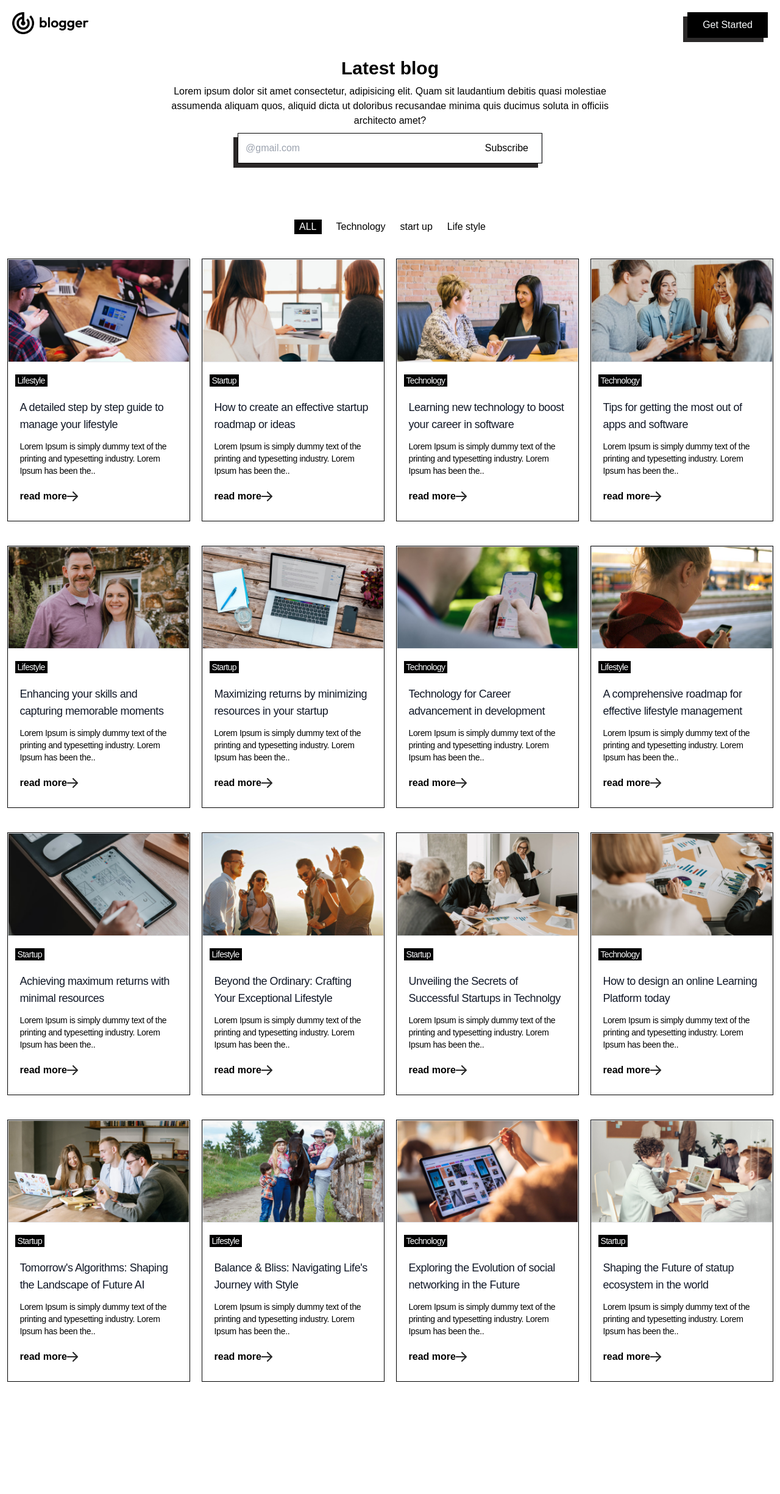
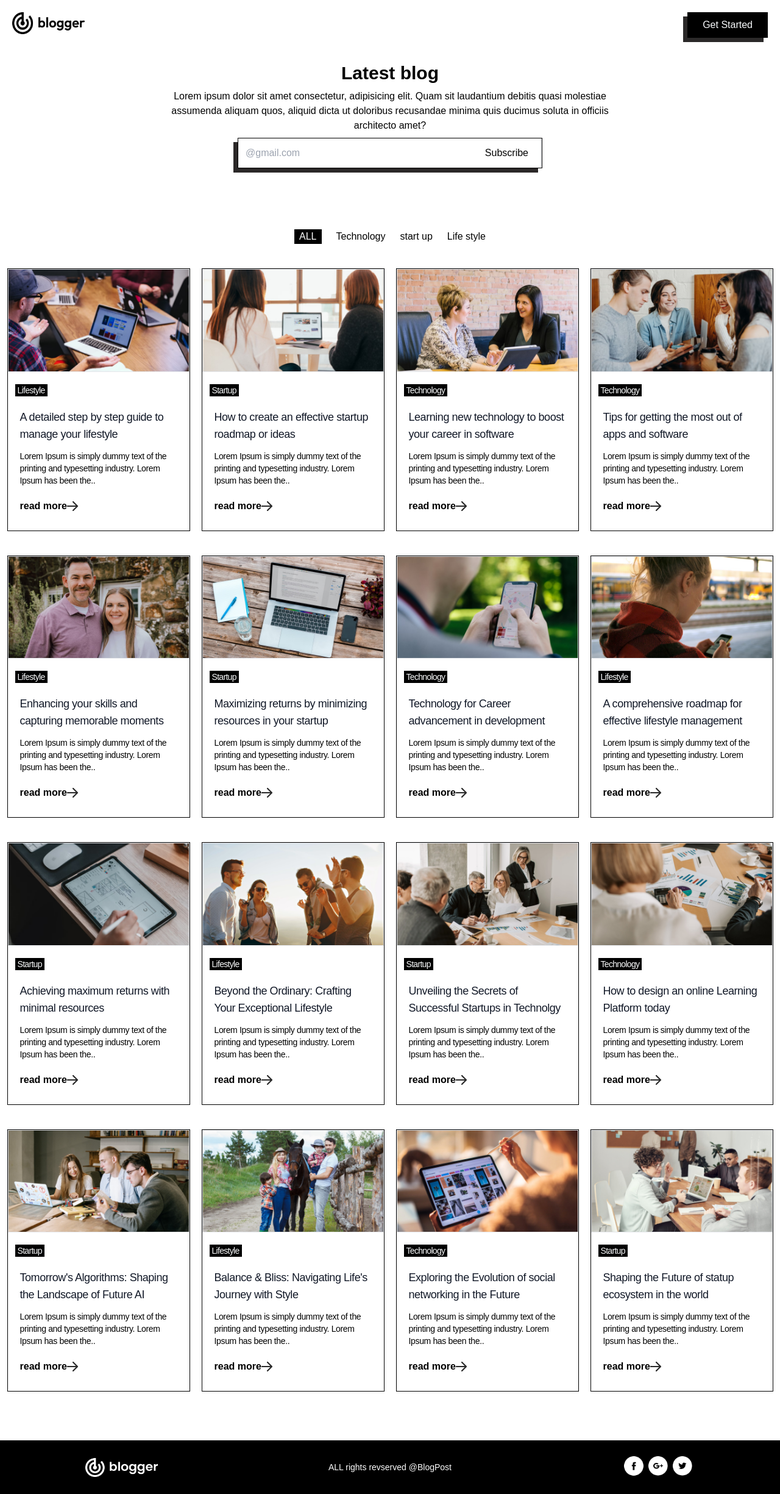
Before and after one commit to Ebin746/Next_blog, a Next.js app: page / in a window 1280 px wide. Shown: the whole page at 61% size. Before the commit the page ends 2346 px from the top, so only its background shows below. Built offline with nearby package versions, Linux system fonts and the light colour scheme.

Commit message:
feat: Add Footer component and adjust BlogItem width; update Header styles

```diff
--- a/src/app/page.tsx
+++ b/src/app/page.tsx
@@ -2,12 +2,14 @@ import React from 'react';
 import Header from '@/components/Header';
 import BlogItem from "@/components/BlogItem";
 import BlogList from "@/components/BlogList";
+import Footer from "@/components/Footer"
 const page = () => {
   return (
 
     <>
     <Header/>
 <BlogList/>
+<Footer/>
     </>
   )
 }
--- a/src/components/BlogItem.jsx
+++ b/src/components/BlogItem.jsx
@@ -12,7 +12,7 @@ const BlogItem = (
 }
 ) => {
   return (
-    <div className="max-w-[330px] sm:max-w-[300px] bg-white border border-black hover:shadow-[-7px_7px_1px_#000000]">
+    <div className="max-w-[270px] sm:max-w-[300px] bg-white border border-black hover:shadow-[-7px_7px_1px_#000000]">
       <Image
         src={image}
         width={400}
--- /dev/null
+++ b/src/components/Footer.jsx
@@ -0,0 +1,18 @@
+import React from 'react'
+import {assets} from "../../public/assets/assets"
+import Image from 'next/image'
+const Footer = () => {
+  return (
+    <div className='py-6  flex justify-around items-center flex-col gap-2  sm:gap-0 sm:flex-row bg-black text-white'>
+        <Image src={assets.logo_light} alt="logo" width={120} />
+        <p className='text-sm '>ALL rights revserved @BlogPost</p>
+        <div className='flex '>
+        <Image src={assets.facebook_icon} width={40} alt="icon"/>
+        <Image src={assets.googleplus_icon} width={40} alt="icon"/>
+        <Image src={assets.twitter_icon} width={40} alt="icon"/>
+        </div>
+    </div>
+  )
+}
+
+export default Footer
--- a/src/components/Header.tsx
+++ b/src/components/Header.tsx
@@ -1,3 +1,4 @@
+"use client"
 import React from 'react'
 
 
@@ -8,10 +9,10 @@ const Header = () => {
     <div className="py-5 px-5 lg:px-17 sm:p-15 w-full ">
     <div className="flex justify-between  ">
 
-      <Image src="/assets/logo.png" width={180} className='block h-9 sm:w-auto w-[180px]' height={10} alt="Logo" />
+      <Image src="/assets/logo.png" width={180} className='block h-9 sm:w-220 w-[120px]' height={10} alt="Logo" />
       <button className='h-7 flex bg-black text-slate-50 items-center py-5 px-6 gap-2 border border-solid border-black shadow-[-7px_7px_0px_#2b2929]'>Get Started</button>
     </div>
-    <div className="text-center my-8">
+    <div className="text-center my-8  py-2">
       <h1 className='font-bold lg:text-3xl sm:text-2xl'>Latest blog</h1>
       <p className='my-2 max-w-[750px] sm:text-base text-xs m-auto ' >Lorem ipsum dolor sit amet consectetur, adipisicing elit. Quam sit laudantium debitis quasi molestiae assumenda aliquam quos, aliquid dicta ut doloribus recusandae minima quis ducimus soluta in officiis architecto amet?</p>
       <form action="" className='flex justify-between max-w-[500px] scale-75 sm:scale-100 mx-auto border border-black shadow-[-7px_7px_0px_#2b2828]'>
```
